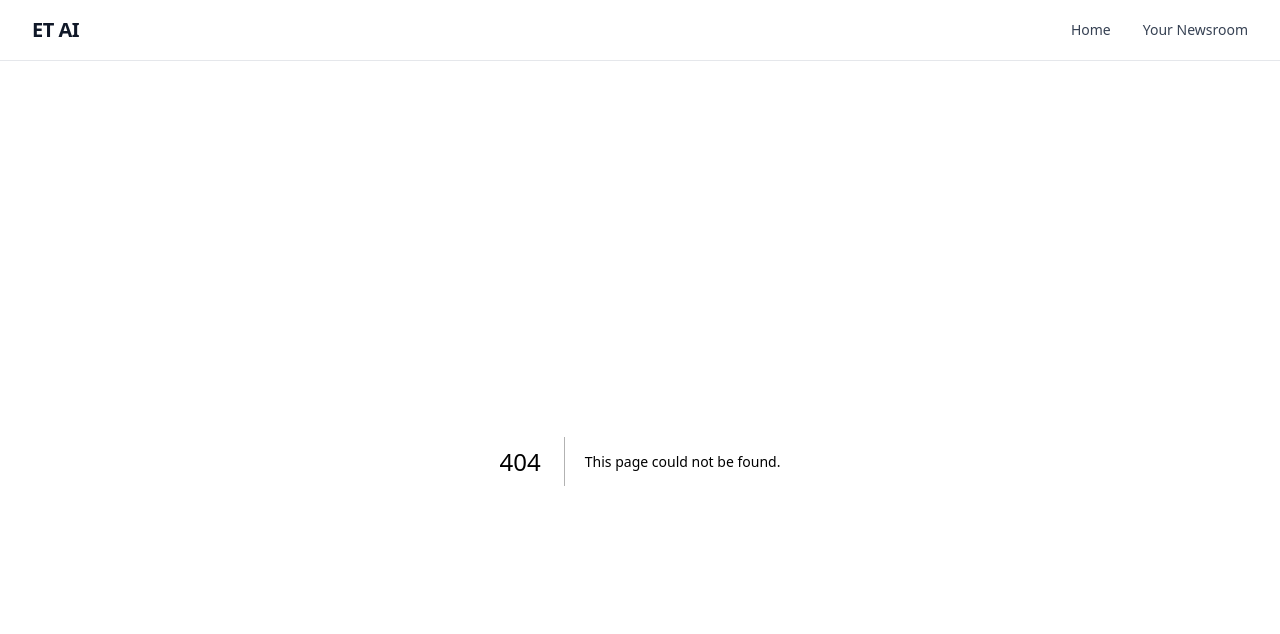
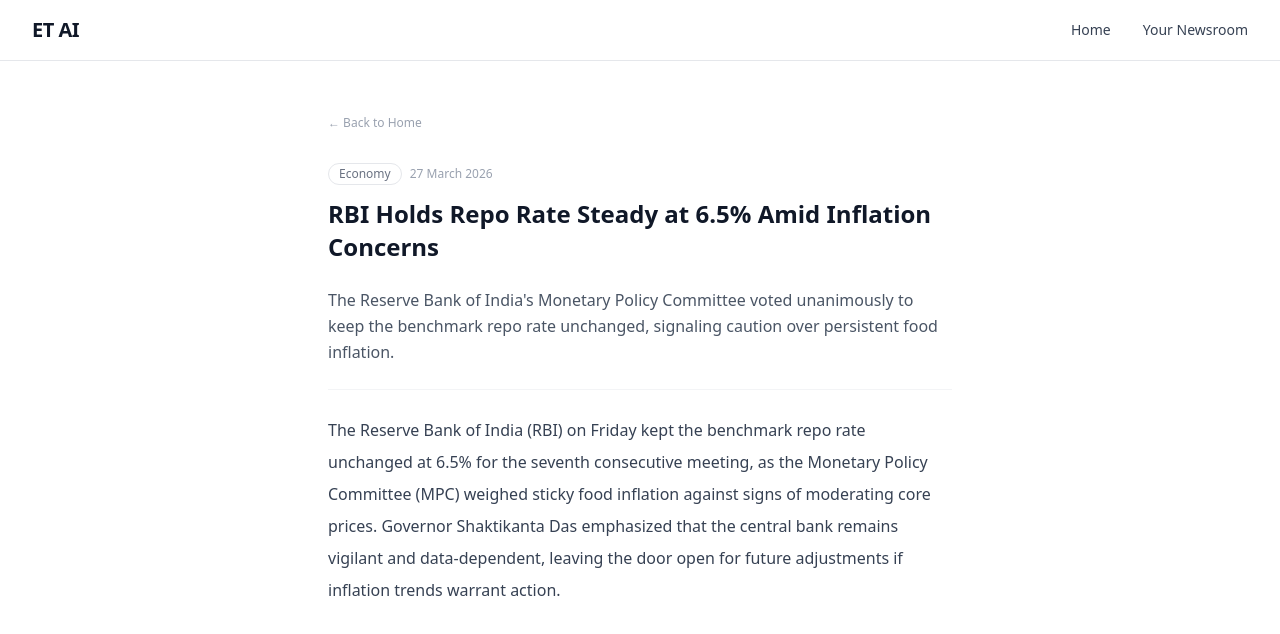
Before and after one commit to Rishabh0506/ET-Platform1, a Next.js app in the folder frontend/: page /article/art-001 in a window 1280 px wide. Before the commit this address had no page. Shown: the top 634 px of the page. Built offline with nearby package versions, Linux system fonts and the light colour scheme; no server answers.

Commit message:
feat: implement article page with structured content layout

```diff
--- /dev/null
+++ b/frontend/src/app/article/[id]/page.jsx
@@ -0,0 +1,5 @@
+import ArticleContainer from "@/components/article/ArticleContainer";
+
+export default function ArticlePage({ params }) {
+  return <ArticleContainer id={params.id} />;
+}
--- /dev/null
+++ b/frontend/src/components/article/ArticleContainer.jsx
@@ -0,0 +1,38 @@
+import { getArticleById } from "@/data/dataService";
+import ArticleHeader from "./ArticleHeader";
+import ArticleContent from "./ArticleContent";
+import Link from "next/link";
+
+export default async function ArticleContainer({ id }) {
+  const article = await getArticleById(id);
+
+  if (!article) {
+    return (
+      <div className="py-20 text-center text-gray-400">
+        <p className="text-lg">Article not found.</p>
+        <Link href="/" className="mt-4 inline-block text-sm text-gray-500 underline">
+          ← Back to Home
+        </Link>
+      </div>
+    );
+  }
+
+  return (
+    <article className="mx-auto max-w-2xl px-6 py-12">
+      <Link
+        href="/"
+        className="mb-8 inline-block text-xs text-gray-400 hover:text-gray-600 transition-colors"
+      >
+        ← Back to Home
+      </Link>
+
+      <ArticleHeader
+        headline={article.headline}
+        category={article.category}
+        timestamp={article.timestamp}
+      />
+
+      <ArticleContent summary={article.summary} body={article.body} />
+    </article>
+  );
+}
--- /dev/null
+++ b/frontend/src/components/article/ArticleContent.jsx
@@ -0,0 +1,11 @@
+export default function ArticleContent({ summary, body }) {
+  return (
+    <div className="prose prose-gray max-w-none">
+      <p className="mb-5 text-base font-medium text-gray-600 leading-relaxed">
+        {summary}
+      </p>
+      <hr className="my-6 border-gray-100" />
+      <p className="text-base text-gray-700 leading-loose">{body}</p>
+    </div>
+  );
+}
--- /dev/null
+++ b/frontend/src/components/article/ArticleHeader.jsx
@@ -0,0 +1,21 @@
+export default function ArticleHeader({ headline, category, timestamp }) {
+  const date = new Date(timestamp).toLocaleDateString("en-IN", {
+    day: "numeric",
+    month: "long",
+    year: "numeric",
+  });
+
+  return (
+    <div className="mb-6">
+      <div className="mb-3 flex items-center gap-2">
+        <span className="rounded-full border border-gray-200 px-2.5 py-0.5 text-xs font-medium text-gray-500">
+          {category}
+        </span>
+        <span className="text-xs text-gray-400">{date}</span>
+      </div>
+      <h1 className="text-2xl font-bold leading-snug text-gray-900">
+        {headline}
+      </h1>
+    </div>
+  );
+}
--- a/frontend/src/components/home/NewsCard.jsx
+++ b/frontend/src/components/home/NewsCard.jsx
@@ -1,10 +1,14 @@
-export default function NewsCard({ headline, summary }) {
+import Link from "next/link";
+
+export default function NewsCard({ id, headline, summary }) {
   return (
-    <div className="rounded-lg border border-gray-200 bg-white p-5">
-      <h2 className="mb-2 text-lg font-bold text-gray-900 leading-snug">
-        {headline}
-      </h2>
-      <p className="text-sm text-gray-500 leading-relaxed">{summary}</p>
-    </div>
+    <Link href={`/article/${id}`} className="block group">
+      <div className="rounded-lg border border-gray-200 bg-white p-5 group-hover:border-gray-300 transition-colors">
+        <h2 className="mb-2 text-lg font-bold text-gray-900 leading-snug group-hover:text-gray-700">
+          {headline}
+        </h2>
+        <p className="text-sm text-gray-500 leading-relaxed">{summary}</p>
+      </div>
+    </Link>
   );
 }
--- a/frontend/src/components/home/NewsFeed.jsx
+++ b/frontend/src/components/home/NewsFeed.jsx
@@ -10,6 +10,7 @@ export default async function NewsFeed() {
         {articles.map((article) => (
           <NewsCard
             key={article.id}
+            id={article.id}
             headline={article.headline}
             summary={article.summary}
           />
```
